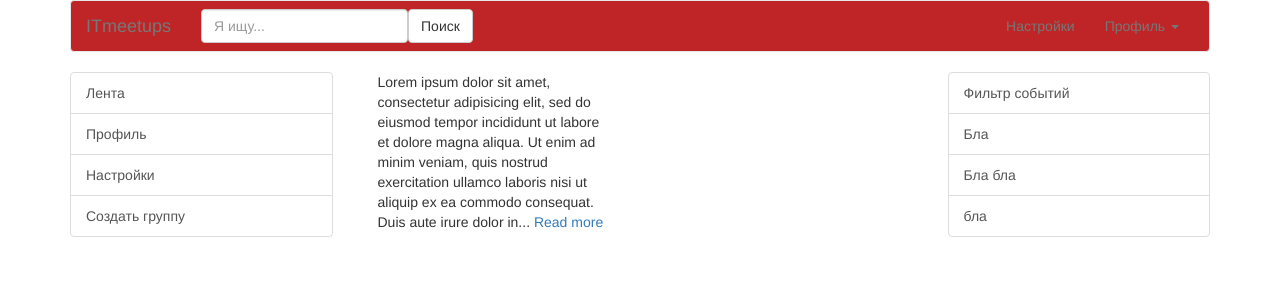
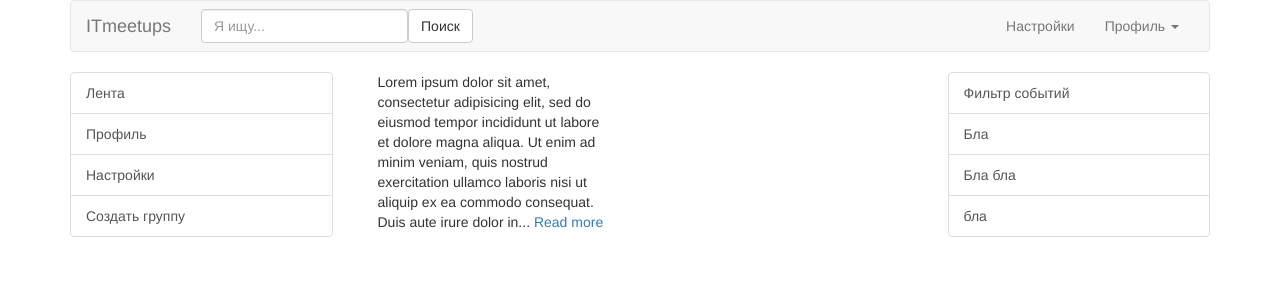
Before and after one commit to KurbanovDaler/AngularProject, an Angular app in the folder ITmeetups/: page / in a window 1280 px wide. Shown: the top 300 px of the page. Built offline with nearby package versions, Linux system fonts and the light colour scheme.

Commit message:
Revert "some editings "
This reverts commit 1ac0d31595b91b53fb44aea77e679c194726e056.

```diff
--- a/ITmeetups/src/app/app.component.html
+++ b/ITmeetups/src/app/app.component.html
@@ -4,7 +4,7 @@
 <!------ Include the above in your HEAD tag ---------->
 
 <div class="container">
-  <nav class="navbar navbar-default" style="background:#BF2527">
+  <nav class="navbar navbar-default">
     <div class="container-fluid">
       <!-- Brand and toggle get grouped for better mobile display -->
       <div class="navbar-header">
```
